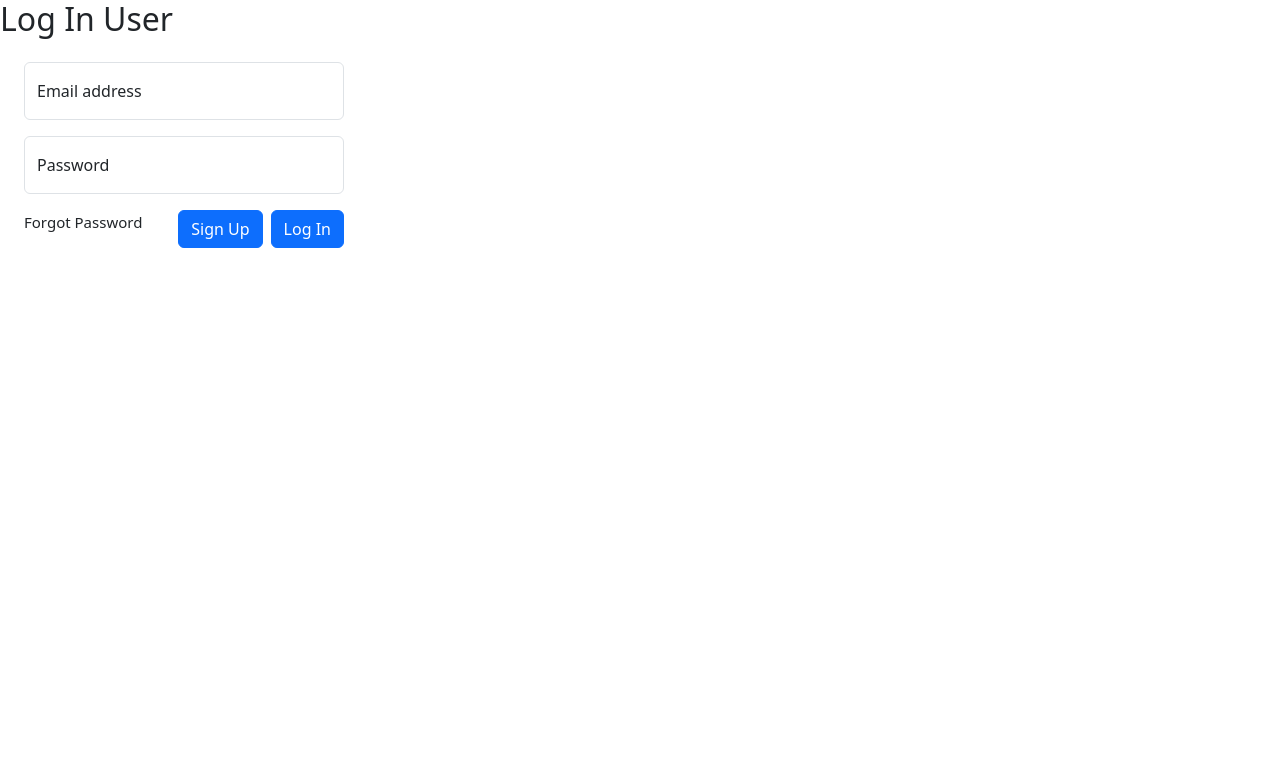
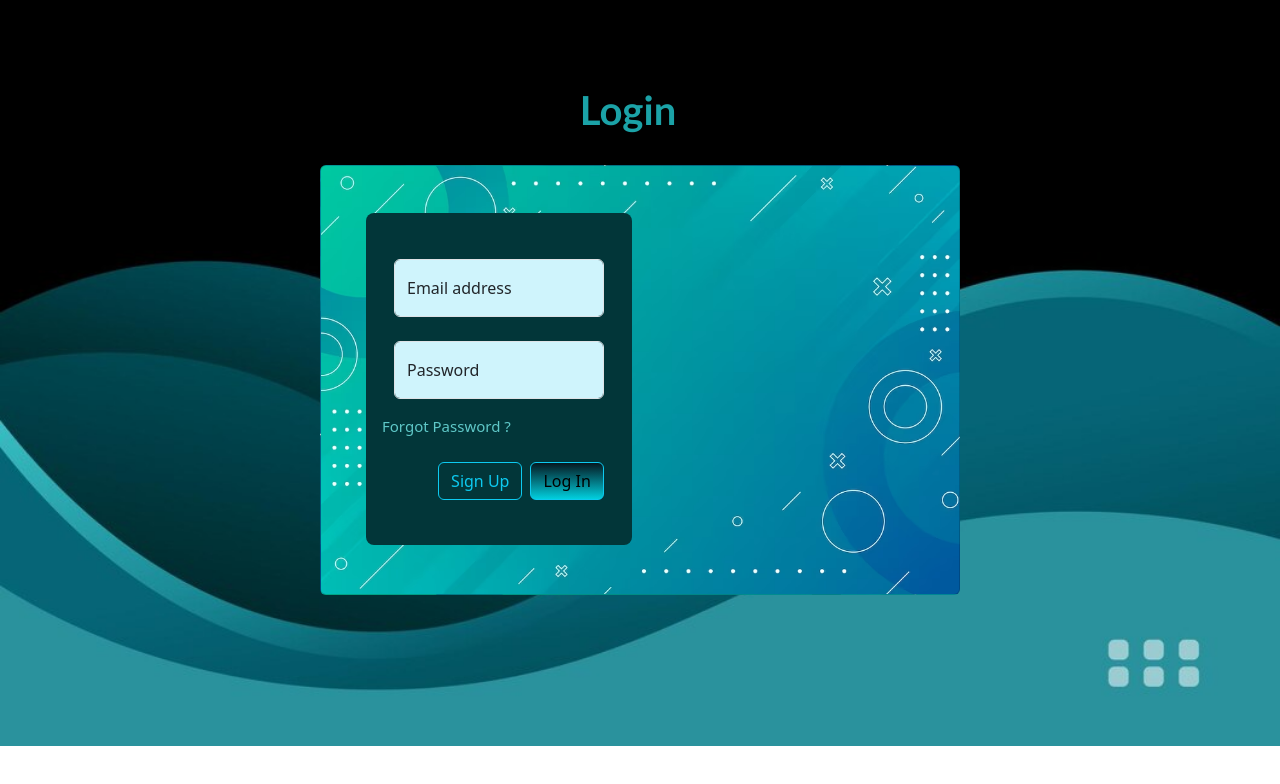
Before and after one commit to shreya-0605/eduhelp, a website with bundled scripts: page dist/login.html in a window 1280 px wide. Built offline with nearby package versions, Linux system fonts and the light colour scheme.

Commit message:
login.html

```diff
--- a/dist/login.html
+++ b/dist/login.html
@@ -8,23 +8,42 @@
     <title>auth</title>
 
 </head>
-<body>
-    <h2 class="mb-3">Log In User</h2>
-   <form id="MainForm" class="w-25 m-4">
-      <div class="form-floating mb-3">
-         <input type="email" class="form-control" id="emailInp" placeholder="name@iitism.ac.in">
+<body class="" style="background-image: url(p4.jpg); background-repeat: no-repeat; background-size: cover;">
+  <div class="row col-12 d-flex justify-content-center" style="height: 165px;">
+    <div class="  col-3 fs-1" style="color: rgb(27, 162, 167); text-align:center; padding-top: 80px; font-family:'Trebuchet MS', 'Lucida Sans Unicode', 'Lucida Grande', 'Lucida Sans', Arial, sans-serif; font-weight:bold;">
+     Login
+    </div>
+</div>
+
+<div class="col-6  card m-auto" style="height: 430px;  background-image:url(p3.jpg); background-size: cover; ">
+ <div class="row z-0" style=" ">
+       <div class="d-flex col-12 z-1 position-absolute  ">
+
+ </div>
+ <div class="  col-5 z-3 position-absolute mb-5" style="background-color:rgb(2, 54, 57); border-radius:8px; left: 45px; bottom: 1px; top: 47px; padding-top: 30px;">
+   <div class=" card-body ">
+     <form id="MainForm" class="w-100 ">
+         <div class="form-floating mb-4">
+           <input type="email" class="form-control bg-info-subtle" id="emailInp" placeholder="name@iitism.ac.in">
            <label for="floatingInput">Email address</label>
          </div>
+
          <div class="form-floating mb-3">
-         <input type="password" class="form-control" id="passwordInp" placeholder="Password">
+           <input type="password" class="form-control bg-info-subtle" id="passwordInp" placeholder="Password">
            <label for="floatingPassword">Password</label>
          </div>
-      <label id="forgotpasslabel" style="cursor: pointer; font-size: 15px;">Forgot Password</label>
-      <button type="submit" class="btn btn-primary " style="float: right;"> Log In</button></a>
+         <label class="row mb-4" id="forgotpasslabel" style="cursor: pointer; font-size: 15px; color: rgb(95, 200, 200);">Forgot Password &#63;</label>
+         <button type="submit" class="btn btn-info" style="float: right;  background: linear-gradient(#061820, rgb(1, 207, 222))">Log In</button>
+
          <a href="register.html">
-        <button type="button" class="btn btn-primary me-2" style="float: right;">Sign Up</button>
+           <button type="button" class="btn btn-outline-info me-2 " style="float: right ;">Sign Up</button>
          </a>
      </form>
+   </div>
+ </div>
+</div>
+
+
    <script src="https://cdn.jsdelivr.net/npm/bootstrap@5.3.2/dist/js/bootstrap.bundle.min.js" integrity="sha384-C6RzsynM9kWDrMNeT87bh95OGNyZPhcTNXj1NW7RuBCsyN/o0jlpcV8Qyq46cDfL" crossorigin="anonymous"></script>
    <script type="module" src="login.js"></script>
 </body>
```
Lines whose indentation alone changed are shown as unchanged.
